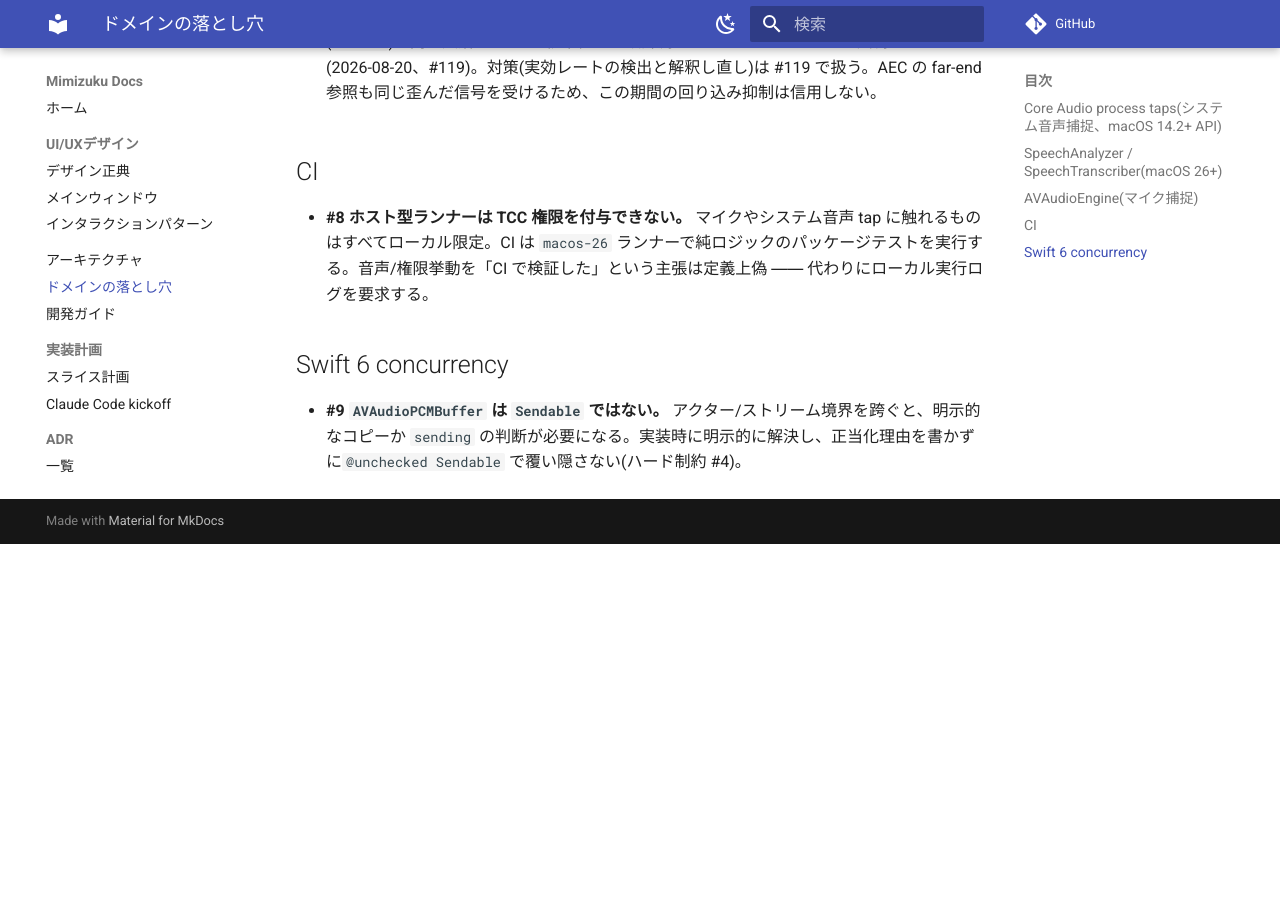
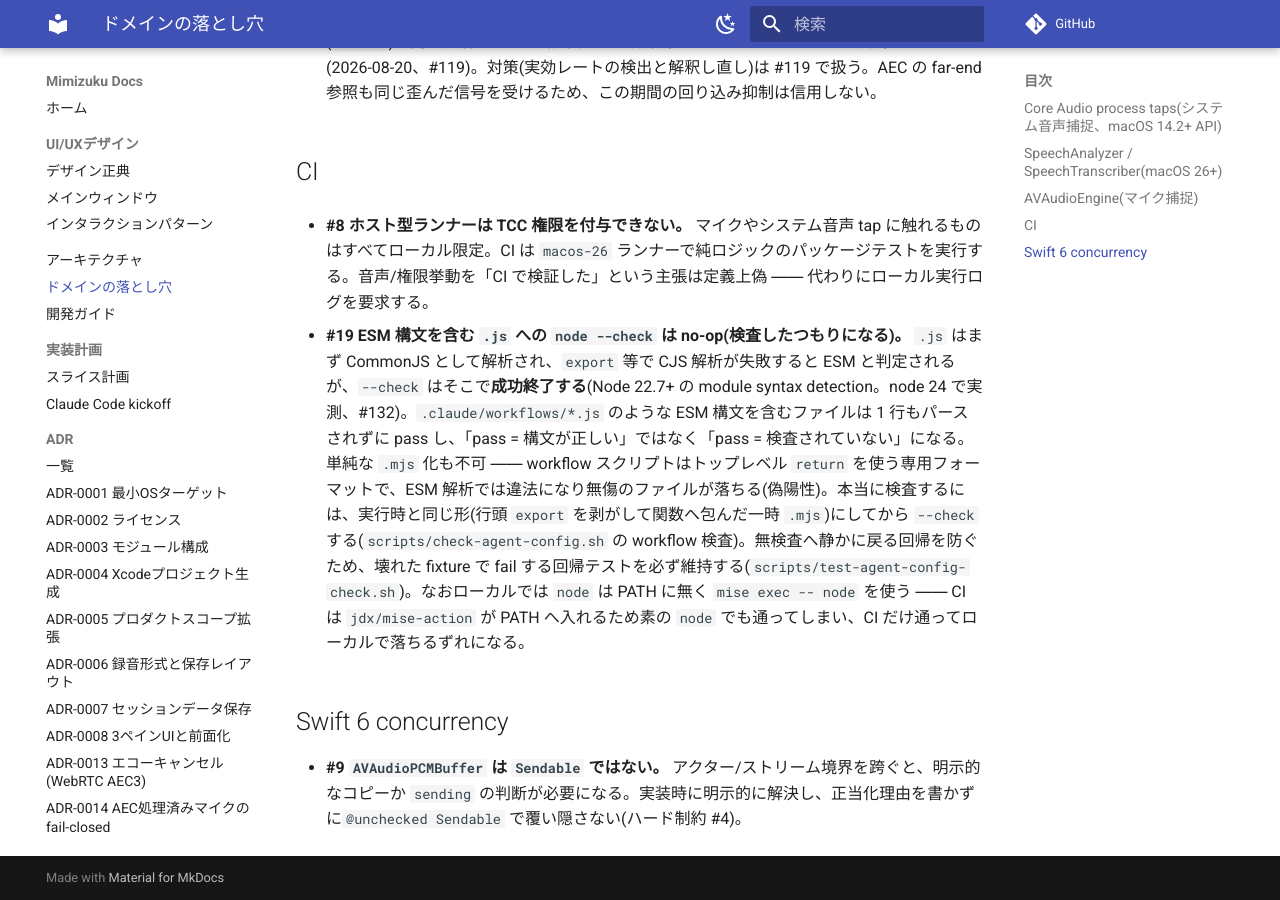
Before and after one commit to nallto/mimizuku, an MkDocs documentation site: the page built from docs/domain-pitfalls.md, in a window 1280 px wide and 900 px high, scrolled down 6078 px. Built offline with MkDocs 1.6.1 and Material for MkDocs 9.7.7, drawn with Linux system fonts in a browser that asks for light colours; comment, search, counter and statistics services are not loaded; before the commit the page ends 6622 px from its top, so only the background shows below that.

Commit message:
chore: .claude/workflowsのJS構文検査をjust checkへ追加する
素のnode --checkはESM構文を含む.jsに対してno-opになるため、実行時と
同じ形(行頭exportを剥がして関数へ包んだ一時.mjs)で検査する。壊れた
fixtureでfailする回帰テストを追加し、patrol項目6の優先度をreport-queue
の正典(提案=P3)へ揃え、罠をdomain-pitfalls #19として記録する。

Co-Authored-By: Claude Fable 5 <noreply@anthropic.com>
Claude-Session: https://claude.ai/code/session_01LTP9ZPfWsx539ntLp3rdHu

```diff
--- a/docs/domain-pitfalls.md
+++ b/docs/domain-pitfalls.md
@@ -63,6 +63,8 @@
 
 - **#8 ホスト型ランナーは TCC 権限を付与できない。** マイクやシステム音声 tap に触れるものはすべてローカル限定。CI は `macos-26` ランナーで純ロジックのパッケージテストを実行する。音声/権限挙動を「CI で検証した」という主張は定義上偽 ―― 代わりにローカル実行ログを要求する。
 
+- **#19 ESM 構文を含む `.js` への `node --check` は no-op(検査したつもりになる)。** `.js` はまず CommonJS として解析され、`export` 等で CJS 解析が失敗すると ESM と判定されるが、`--check` はそこで**成功終了する**(Node 22.7+ の module syntax detection。node 24 で実測、#132)。`.claude/workflows/*.js` のような ESM 構文を含むファイルは 1 行もパースされずに pass し、「pass = 構文が正しい」ではなく「pass = 検査されていない」になる。単純な `.mjs` 化も不可 ―― workflow スクリプトはトップレベル `return` を使う専用フォーマットで、ESM 解析では違法になり無傷のファイルが落ちる(偽陽性)。本当に検査するには、実行時と同じ形(行頭 `export` を剥がして関数へ包んだ一時 `.mjs`)にしてから `--check` する(`scripts/check-agent-config.sh` の workflow 検査)。無検査へ静かに戻る回帰を防ぐため、壊れた fixture で fail する回帰テストを必ず維持する(`scripts/test-agent-config-check.sh`)。なおローカルでは `node` は PATH に無く `mise exec -- node` を使う ―― CI は `jdx/mise-action` が PATH へ入れるため素の `node` でも通ってしまい、CI だけ通ってローカルで落ちるずれになる。
+
 ## Swift 6 concurrency
 
 - **#9 `AVAudioPCMBuffer` は `Sendable` ではない。** アクター/ストリーム境界を跨ぐと、明示的なコピーか `sending` の判断が必要になる。実装時に明示的に解決し、正当化理由を書かずに`@unchecked Sendable` で覆い隠さない(ハード制約 #4)。
```
Also changed, not shown: .agents/skills/patrol/SKILL.md (+1 -1 lines), 2 other files.
